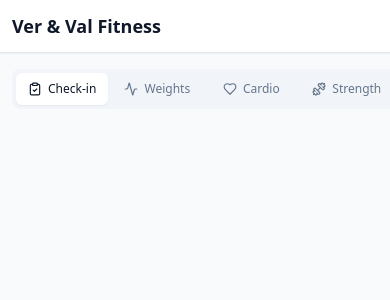
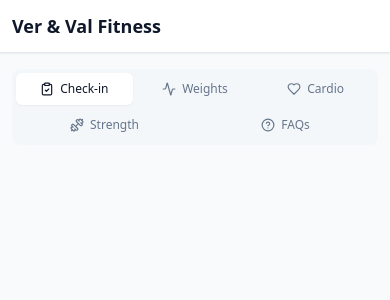
Before and after one commit to tooeasyapps/fitness-app, a Next.js app: page / in a window 390 px wide. Shown: the top 300 px of the page. Built offline with nearby package versions, Linux system fonts and the light colour scheme; no server answers; the database is empty.

Commit message:
UI: change TabsList layout to wrap on mobile instead of scrolling

```diff
--- a/src/app/page.tsx
+++ b/src/app/page.tsx
@@ -72,25 +72,25 @@ export default function Home() {
       {/* Main content */}
       <div className="max-w-6xl mx-auto px-3 sm:px-4 py-4 sm:py-6">
         <Tabs defaultValue="checkin" className="space-y-4 sm:space-y-6">
-          <div className="overflow-x-auto pb-2 -mx-3 px-3 sm:mx-0 sm:px-0 sm:pb-0 scrollbar-hide">
-            <TabsList className="inline-flex sm:grid sm:w-full sm:grid-cols-5 h-auto gap-1">
-              <TabsTrigger value="checkin" className="flex-shrink-0 flex items-center gap-1.5 py-2 sm:py-2.5 text-xs sm:text-sm min-w-[90px]">
+          <div className="w-full">
+            <TabsList className="flex flex-wrap sm:grid sm:grid-cols-5 h-auto gap-1 w-full bg-slate-100/50 p-1 rounded-lg">
+              <TabsTrigger value="checkin" className="flex-1 sm:flex-none flex items-center justify-center gap-1.5 py-2 text-xs sm:text-sm min-w-[30%]">
                 <ClipboardCheck className="h-3.5 w-3.5 sm:h-4 sm:w-4" />
                 Check-in
               </TabsTrigger>
-              <TabsTrigger value="weights" className="flex-shrink-0 flex items-center gap-1.5 py-2 sm:py-2.5 text-xs sm:text-sm min-w-[90px]">
+              <TabsTrigger value="weights" className="flex-1 sm:flex-none flex items-center justify-center gap-1.5 py-2 text-xs sm:text-sm min-w-[30%]">
                 <Activity className="h-3.5 w-3.5 sm:h-4 sm:w-4" />
                 Weights
               </TabsTrigger>
-              <TabsTrigger value="cardio" className="flex-shrink-0 flex items-center gap-1.5 py-2 sm:py-2.5 text-xs sm:text-sm min-w-[90px]">
+              <TabsTrigger value="cardio" className="flex-1 sm:flex-none flex items-center justify-center gap-1.5 py-2 text-xs sm:text-sm min-w-[30%]">
                 <Heart className="h-3.5 w-3.5 sm:h-4 sm:w-4" />
                 Cardio
               </TabsTrigger>
-              <TabsTrigger value="strength" className="flex-shrink-0 flex items-center gap-1.5 py-2 sm:py-2.5 text-xs sm:text-sm min-w-[90px]">
+              <TabsTrigger value="strength" className="flex-1 sm:flex-none flex items-center justify-center gap-1.5 py-2 text-xs sm:text-sm min-w-[40%]">
                 <Dumbbell className="h-3.5 w-3.5 sm:h-4 sm:w-4" />
                 Strength
               </TabsTrigger>
-              <TabsTrigger value="faqs" className="flex-shrink-0 flex items-center gap-1.5 py-2 sm:py-2.5 text-xs sm:text-sm min-w-[90px]">
+              <TabsTrigger value="faqs" className="flex-1 sm:flex-none flex items-center justify-center gap-1.5 py-2 text-xs sm:text-sm min-w-[40%]">
                 <HelpCircle className="h-3.5 w-3.5 sm:h-4 sm:w-4" />
                 FAQs
               </TabsTrigger>
```
